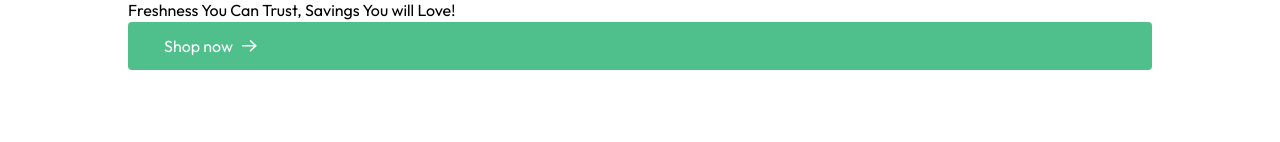
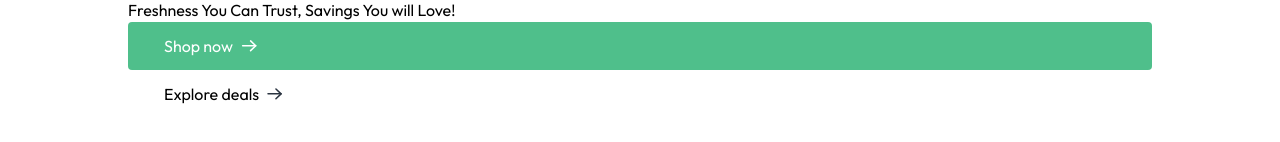
Before and after one commit to Varun822468/GreenCart, a React (Vite) app in the folder client/: page / in a window 1280 px wide. Shown: the part 482-624 px from the top of the page. Built offline with nearby package versions, Linux system fonts and the light colour scheme.

Commit message:
Update MainBanner.jsx
Explore deals className updated

```diff
--- a/client/src/components/MainBanner.jsx
+++ b/client/src/components/MainBanner.jsx
@@ -15,9 +15,7 @@
                     Shop now
                     <img className='md-hidden transition group-focus:translate-x-1' src={assets.white_arrow_icon} alt="arrow" />
                 </Link>
-            </div>
-            <div>
-                <Link to={"/products"} className='group hidden md-flex items-center gap-2 px-9 py-3 cursor-pointer'>
+                <Link to={"/products"} className='group hidden md:flex items-center gap-2 px-9 py-3 cursor-pointer'>
                     Explore deals
                     <img className='transition group-hover:translate-x-1' src={assets.black_arrow_icon} alt="arrow" />
                 </Link>
```
